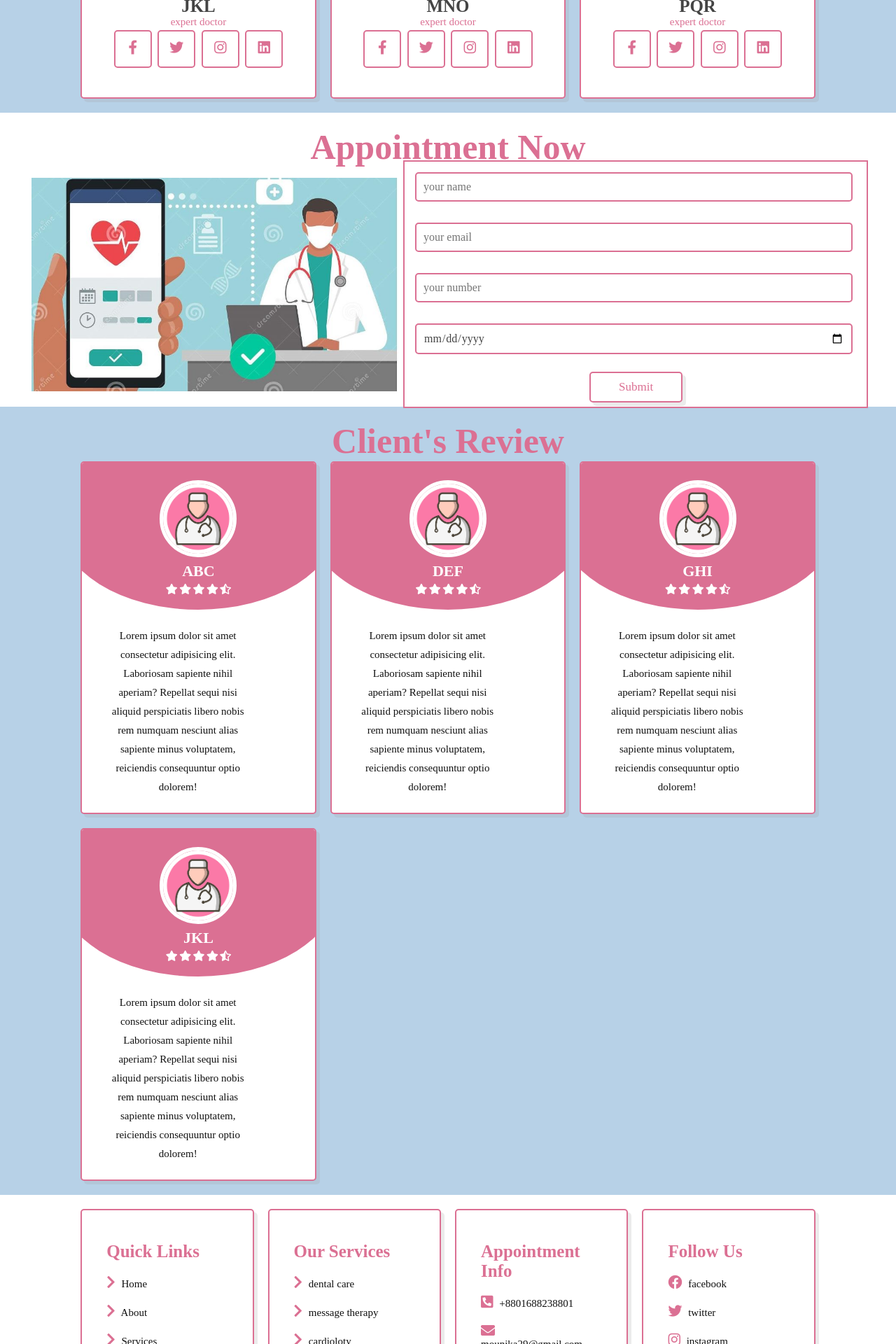
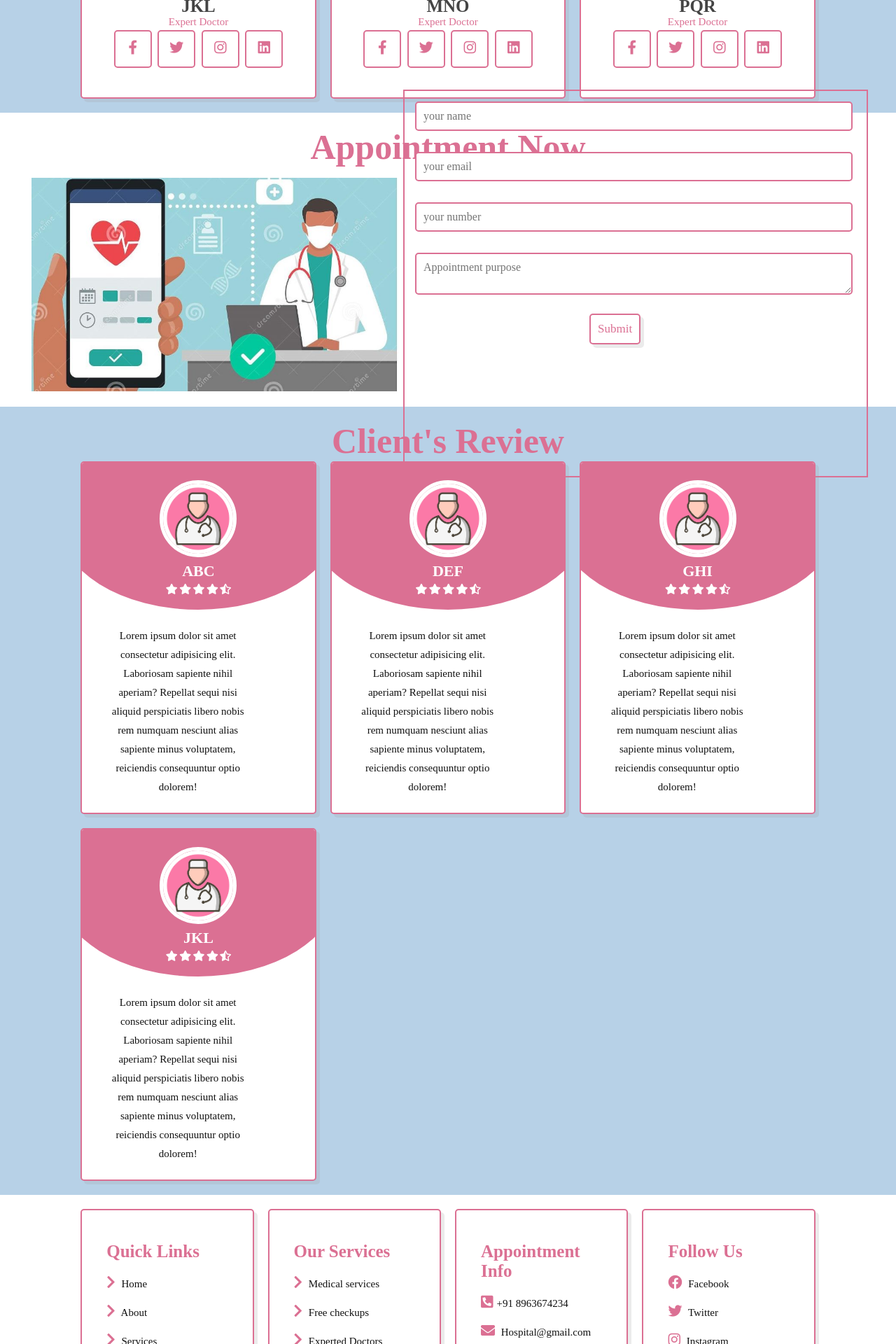
Before and after one commit to Mounika-sikakollu/Management, a Django app: page / in a window 1280 px wide; the page is wider, and only the part inside the window is pictured. Shown: the part 1960-3880 px from the top of that part at 70% size. Run offline with Django 4.2, Linux system fonts and the light colour scheme; parts of the project's set-up code (start-up, migrations or seed data) failed here and were passed over.

Commit message:
Add files via upload

```diff
--- a/Management/users/static/strapcss/register.css
+++ b/Management/users/static/strapcss/register.css
@@ -24,7 +24,6 @@
     padding-left:0%;
     height: 50px;
     width: 50px;
-    display: flex;
     transition:transform .2s;
     margin-left:5px;
     border: 2px solid white;
@@ -42,8 +41,8 @@
 .nav-item2{
     position:relative;
     left:1250px;
-    display: flex;
     margin-right: 2rem;
+    justify-content: space-between;
 }
 
 .btn{
@@ -99,7 +98,7 @@
 }
 .container_col-6{
   height: 460px;
-  width: 700px;
+  width: 660px;
   margin-top:1.5rem;
   padding-top:1rem;
   border:1px solid #DB7093;
--- a/Management/users/templates/users/base2.html
+++ b/Management/users/templates/users/base2.html
@@ -34,6 +34,7 @@
     <li><img src="{% static 'media/images/heart.png' %}" id="logo" alt="heart.png" ></li></ul>
     <ul class="navbar-nav"class="justify-content-center">
     <li><h2 class="font-weight-bold heading">SURE Trust</h2></li>
+
   </ul>
    <ul class="navbar-nav" class="justify-content-end-flex">
      <li class="nav-item">
@@ -46,7 +47,7 @@
        <a class="nav-link" href="{% url 'services' %}">Services</a>
      </li>
      <li class="nav-item">
-      <a class="nav-link" href="{% url 'update' %}">Update</a>
+      <a class="nav-link" href="{% url 'news' %}">News</a>
     </li>
     {% if user.is_authenticated %}
      <li class="nav-item"><a class="nav-link" href="{% url 'feedback' %}">Feedback</a></li>
--- a/Management/users/templates/users/feedback.html
+++ b/Management/users/templates/users/feedback.html
@@ -1,7 +1,7 @@
 {% extends 'users/base2.html' %}
 {% load crispy_forms_tags %}
 {% block content %}
-<h3 class="text-center">Feedback</h3>
+<h3 class="title">Feedback</h3>
 <p>Let us know what you think about our hospital as well as the doctor you consulted.</p>
 <div class="container col-6">
     <form method="POST" action="#">
@@ -34,7 +34,7 @@
           <div class="form-group col-13">
             <label for="message" >Message</label>
             <textarea name="message"class="form-control" id="message" rows="3" placeholder="Write us a message" required></textarea>
-            <input type="submit" class="btn btn-succcess btn-lg mt-1 ml-4" value="submit">
+            <input type="submit" class="btn-sub" value="Submit" style="background-color:white!important;">
           </div>
     </form>
 </div>
--- a/Management/webpages/admin.py
+++ b/Management/webpages/admin.py
@@ -1 +1,4 @@
 from django.contrib import admin
+from .models import Appointment
+
+admin.site.register(Appointment)
--- a/Management/webpages/static/css/main.css
+++ b/Management/webpages/static/css/main.css
@@ -457,6 +457,7 @@
 
    margin-left: 800px;
    }
+
   .myBtn_multi:hover{
    background-color: rgb(183,209,231);
    transform: scale(1.0);
@@ -580,9 +581,9 @@
     margin-top: 1.5rem;
  }
  .box-form{
-   margin-top: 1.2rem;
+   margin-top: 1rem;
    width: 660px;
-   height:350px;
+   height:550px;
    border:2px solid palevioletred;
    position:absolute;
    right:40px;
@@ -599,10 +600,10 @@
  }
 
  .appointment .row .btn{
-    padding:1rem 4rem;
+    padding:1rem 1rem;
     position: relative;
     left:40%;
-    margin-bottom: 1rem;
+    margin-bottom:0.3rem;
  }
  /* appointmenting section ends  */
 
@@ -754,75 +755,3 @@
     }
 
  }
-
- /* contact.css
- .consecr{
-   border:2px solid palevioletred;
-   height: 90px;
-   width:98%;
-   position: relative;
-   right:150px;
- }
-p{
-    padding-top:2px;;
-    font-size:2rem;
-    padding-left: 20px;
-}
-.boxape
-   {
-    border:1px solid #DB7093;
-    width:350px;
-    background-color: whitesmoke;
-    padding:1rem 1rem;
-    margin-top: 5.5rem;
-    margin-right: 2px;
-    text-align: center;
-    font-size: 1.7rem;
-   }
-
-   .boxape:hover{
-    background-color:#db707000;
-   }
-   .box-form{
-    border:1px solid #DB7093;
-    width:500px;
-    background-color: whitesmoke;
-    padding:2rem 2rem;
-    margin-left: 700px;
-    margin-top: 3rem;
-    position: absolute;
-    top:250px;
-   }
-input[type=text],select {
-    width: 100%;
-    padding: 12px 20px;
-    margin: 8px 0;
-    border: 1px solid #DB7093;
-    border-radius: 4px;
-    box-sizing: border-box;
-  }
-  input[type=submit] {
-    width: 50%;
-    background-color: #DB7093;
-    color: white;
-    padding: 12px 20px;
-    margin: 4px 4px;
-    border: none;
-    border-radius: 4px;
-    cursor: pointer;
-    font-size: 1.4rem;
-
-  }
-
-  input[type=submit]:hover {
-    background-color: grey;
-  }
-  textarea{
-    width:455px;
-    height:50px;
-    padding:12px 20px;
-     margin:8px 0;
-     border-radius: 4px;
-     display:inline-block;
-     border:1px solid palevioletred;
-  }*/
--- a/Management/webpages/templates/pages/about.html
+++ b/Management/webpages/templates/pages/about.html
@@ -12,7 +12,7 @@
             <h3>Take The World's Best Quality Treatment</h3>
             <p>Lorem ipsum dolor sit amet consectetur, adipisicing elit. Iure ducimus, quod ex cupiditate ullam in assumenda maiores et culpa odit tempora ipsam qui, quisquam quis facere iste fuga, minus nesciunt.</p>
             <p>Lorem ipsum dolor, sit amet consectetur adipisicing elit. Natus vero ipsam laborum porro voluptates voluptatibus a nihil temporibus deserunt vel?</p>
-            <a href="#" class="btn"> Learn More </a>
+            <a href="{% url 'more' %}" class="btn"> Learn More </a>
         </div>
     </div>
 </section>
--- a/Management/webpages/templates/pages/base.html
+++ b/Management/webpages/templates/pages/base.html
@@ -36,7 +36,7 @@
              <li><a href="{% url 'about' %}">About Us</a></li>
              <li><a href="{% url 'services' %}">Services</a></li>
              <li><a href="{% url 'feedback' %}">Feedback</a></li>
-             <li><a href="{% url 'update' %}">Update</a></li>
+             <li><a href="{% url 'news' %}">News</a></li>
              <li><a href="{% url 'login'%}">Login </a></li>
            </ul>
            </nav>
--- a/Management/webpages/templates/pages/index.html
+++ b/Management/webpages/templates/pages/index.html
@@ -22,7 +22,7 @@
             <p>Maintaining good health will ultimately lead to a happy mind which is more valuable than any precious gift in today’s life.
                 Having a healthy life must be a part of everyone’s lifestyle.
                 If one has a healthy and happy mind, then one will always stay motivated towards one’s work and will be productive at work.</p>
-            <a href="#" class="btn">Learn More </a>
+            <a href="{% url 'more' %}" class="btn">Learn More </a>
         </div>
     </section>
     <!-- home section ends -->
@@ -32,37 +32,37 @@
     <div class="cell">
         <div class="cell">
             <th>
-           <td><p class="tooltip">Doctors at work<span class="tooltiptext">Top 5 doctors in our hospital.
+           <td><p class="tooltip">Doctors at Work<span class="tooltiptext">Top 5 doctors in our hospital.
                 1. Dr. Siddhartha Mukherjee – Biologist.
                 2. Dr. Naresh Trehan – cardiothoracic surgeon.
                 3. Dr. Sudhansu Bhattacharyya – Cardiac surgeon.
                 4. Dr.  Surbhi Anand – Endodontist.
                 5. Dr. Ashish Sabharwal- Urologist.
-                <a href="#">Learn More</a></span></p></td></th>
+                <a href="{% url 'more' %}">Learn More</a></span></p></td></th>
         </div>
 
         <div class="cell">
             <th>
-           <td><p class="tooltip">Satisfied patients<span class="tooltiptext">Patients and staff satisfaction is an important component of the health care industry.About the performance of staff, appointment system,behavior of staff,support service and any other suggestions of patients.  <a href="#">Learn More</a></span></p></td></th>
+           <td><p class="tooltip">Satisfied Patients<span class="tooltiptext">Patients and staff satisfaction is an important component of the health care industry.About the performance of staff, appointment system,behavior of staff,support service and any other suggestions of patients.  <a href="#">Learn More</a></span></p></td></th>
         </div>
         <div class="cell">
             <th>
            <td>
-            <p class="tooltip">Bed facility<span class="tooltiptext"> A hospital bed specially designed for
+            <p class="tooltip">Bed Facility<span class="tooltiptext"> A hospital bed specially designed for
                 hospitalized patients or others in need of some form of health care. These beds have special features both for the
                 comfort and well-being of the patient and for the convenience of health care workers.
-        <a href="#">Learn More</a></span></p></td></th>
+        <a href="{% url 'more' %}">Learn More</a></span></p></td></th>
         </div>
 
         <div class="cell">
             <th>
            <td>
-            <p class="tooltip">Available hospitals<span class="tooltiptext">Available hospital are   1. Apollo health city
+            <p class="tooltip">Available Hospitals<span class="tooltiptext">Available hospital are   1. Apollo health city
              2. Kims- Krishna Institute Of Medical Sciences
                 3. Sunshine hospitals
                 4. Continental hospitals
                 5. Medicover Hospitals
-                <a href="#">Learn More</a>
+                <a href="{% url 'more' %}">Learn More</a>
             </span></p></td></th>
         </div>
 </section>
@@ -79,7 +79,7 @@
         <div class="box">
             <img src="{% static 'media/images/doctor1.jpg' %}" alt="">
             <h3>ABC</h3>
-            <span>expert doctor</span>
+            <span>Expert Doctor</span>
             <div class="share" class="box">
                 <a href="#" class="fab fa-facebook-f"></a>
                 <a href="#" class="fab fa-twitter"></a>
@@ -92,7 +92,7 @@
         <div class="box">
             <img src="{% static 'media/images/doctor2.jpg' %}" alt="">
             <h3>DEF</h3>
-            <span>expert doctor</span>
+            <span>Expert Doctor</span>
             <div class="share">
             <a href="#" class="fab fa-facebook-f"></a>
                 <a href="#" class="fab fa-twitter"></a>
@@ -105,7 +105,7 @@
         <div class="box">
             <img src="{% static 'media/images/doctor3.jpg' %}" alt="">
             <h3>GHI</h3>
-            <span>expert doctor</span>
+            <span>Expert Doctor</span>
             <div class="share">
             <a href="#" class="fab fa-facebook-f"></a>
                 <a href="#" class="fab fa-twitter"></a>
@@ -118,7 +118,7 @@
         <div class="box">
             <img src="{% static 'media/images/doctor4.jpg' %}" alt="">
             <h3>JKL</h3>
-            <span>expert doctor</span>
+            <span>Expert Doctor</span>
             <div class="share">
                 <a href="#" class="fab fa-facebook-f"></a>
                     <a href="#" class="fab fa-twitter"></a>
@@ -131,7 +131,7 @@
         <div class="box">
             <img src="{% static 'media/images/doctor5.jpg' %}" alt="">
             <h3>MNO</h3>
-            <span>expert doctor</span>
+            <span>Expert Doctor</span>
             <div class="share">
                 <a href="#" class="fab fa-facebook-f"></a>
                     <a href="#" class="fab fa-twitter"></a>
@@ -143,7 +143,7 @@
         <div class="box">
             <img src="{% static 'media/images/doctor5.jpg' %}" alt="">
             <h3>PQR</h3>
-            <span>expert doctor</span>
+            <span>Expert Doctor</span>
             <div class="share">
                 <a href="#" class="fab fa-facebook-f"></a>
                     <a href="#" class="fab fa-twitter"></a>
@@ -167,11 +167,12 @@
         <div class="image">
             <img src="{% static 'media/images/appointment.jpg' %}" alt="">
         </div>
-      <form class="box-form">
-                  <input type="text"name="name" placeholder="your name" class="box">
-                  <input type="email"name="email" placeholder="your email" class="box">
-                  <input type="number"name="number" placeholder="your number" class="box">
-                  <input type="date"name="date" class="box"> <br>
+      <form  method="post" class="box-form">
+        {% csrf_token %}
+                  <input type="text"name="name" placeholder="your name" class="box" required>
+                  <input type="email"name="email" placeholder="your email" class="box" required>
+                  <input type="number"name="number" placeholder="your number" class="box" required>
+                  <textarea placeholder="Appointment purpose" name="message" class="box" required></textarea> <br>
                   <input type="submit" name="submit" value="Submit" class="btn">
      </form></div>
 </section>
@@ -250,37 +251,37 @@
         <div class="box">
             <h3>Quick Links</h3>
             <a href="#home"> <i class="fas fa-chevron-right"></i> Home </a>
-            <a href="#about"> <i class="fas fa-chevron-right"></i> About </a>
-            <a href="#services"> <i class="fas fa-chevron-right"></i> Services </a>
+            <a href="{% url 'about' %} "> <i class="fas fa-chevron-right"></i> About </a>
+            <a href="{% url 'services' %}"> <i class="fas fa-chevron-right"></i> Services </a>
             <a href="#doctors"> <i class="fas fa-chevron-right"></i> Doctors </a>
             <a href="#appointment"> <i class="fas fa-chevron-right"></i> Appointment </a>
             <a href="#review"> <i class="fas fa-chevron-right"></i> Review </a>
-            <a href="contact.html"> <i class="fas fa-chevron-right"></i>VContact us </a>
+            <a href="{% url 'news' %}"> <i class="fas fa-chevron-right"></i>News </a>
         </div>
 
         <div class="box">
             <h3>Our Services</h3>
-            <a href="#"> <i class="fas fa-chevron-right"></i> dental care </a>
-            <a href="#"> <i class="fas fa-chevron-right"></i> message therapy </a>
-            <a href="#"> <i class="fas fa-chevron-right"></i> cardioloty </a>
-            <a href="#"> <i class="fas fa-chevron-right"></i> diagnosis </a>
-            <a href="#"> <i class="fas fa-chevron-right"></i> ambulance service </a>
+            <a href="#"> <i class="fas fa-chevron-right"></i> Medical services </a>
+            <a href="#"> <i class="fas fa-chevron-right"></i> Free checkups </a>
+            <a href="#"> <i class="fas fa-chevron-right"></i> Experted Doctors </a>
+            <a href="#"> <i class="fas fa-chevron-right"></i> Laboratory </a>
+            <a href="#"> <i class="fas fa-chevron-right"></i> Ambulance service </a>
         </div>
 
         <div class="box">
             <h3>Appointment Info</h3>
-            <a href="#"> <i class="fas fa-phone-square-alt"></i> +8801688238801 </a>
-            <a href="#"> <i class="fas fa-envelope"></i> mounika29@gmail.com </a>
-            <a href="#"> <i class="fas fa-map-marker-alt"></i> hyderabad </a>
+            <a href="#"> <i class="fas fa-phone-square-alt"></i>+91 8963674234 </a>
+            <a href="#"> <i class="fas fa-envelope"></i> Hospital@gmail.com </a>
+            <a href="#"> <i class="fas fa-map-marker-alt"></i> Hyderabad </a>
         </div>
 
         <div class="box">
             <h3>Follow Us</h3>
-            <a href="#"> <i class="fab fa-facebook"></i> facebook </a>
-            <a href="#"> <i class="fab fa-twitter"></i> twitter </a>
-            <a href="#"> <i class="fab fa-instagram"></i> instagram </a>
-            <a href="#"> <i class="fab fa-linkedin"></i> linkedin </a>
-            <a href="#"> <i class="fab fa-pinterest"></i> pinterest </a>
+            <a href="#"> <i class="fab fa-facebook"></i> Facebook </a>
+            <a href="#"> <i class="fab fa-twitter"></i> Twitter </a>
+            <a href="#"> <i class="fab fa-instagram"></i> Instagram </a>
+            <a href="#"> <i class="fab fa-linkedin"></i> Linkedin </a>
+            <a href="#"> <i class="fab fa-pinterest"></i> Pinterest </a>
         </div>
 
     </div>
--- /dev/null
+++ b/Management/webpages/templates/pages/news.html
@@ -0,0 +1,6 @@
+{% extends 'pages/base.html' %}
+{% block content %}
+   <div>
+    Welcome to new  super speciality hospital
+   </div>
+{% endblock content %}
--- a/Management/webpages/urls.py
+++ b/Management/webpages/urls.py
@@ -4,5 +4,6 @@
     path('',views.home,name='index'),
     path('about',views.about,name='about'),
     path('services',views.services,name='services'),
-    path('update',views.update,name='update'),
+    path('news',views.news,name='news'),
+    path('more',views.more,name='more'),
 ]
--- a/Management/webpages/views.py
+++ b/Management/webpages/views.py
@@ -1,11 +1,24 @@
-from django.shortcuts import render,redirect
-from django.http import HttpResponse
-from django.contrib import messages
+from django.shortcuts import  HttpResponse, render,redirect
+from .models import Appointment
+
 
 # Create your views here.
 
 def home(request):
-    return render(request,"pages/index.html")
+     if request.method=="POST":
+         appiontment=Appointment()
+         name=request.POST.get('name')
+         email=request.POST.get('email')
+         number=request.POST.get('number')
+         message=request.POST.get('message')
+         appiontment.name=name
+         appiontment.email=email
+         appiontment.number=number
+         appiontment.message=message
+         appiontment.save()
+         return HttpResponse("<h1> THANKS FOR APPOINTMENT US </h1>")
+
+     return render(request,"pages/index.html")
 
 def about(request):
     return render(request,"pages/about.html")
@@ -14,5 +27,8 @@
 def services(request):
     return render(request,"pages/services.html")
 
-def update(request):
-    return render(request,"pages/update.html")
+def news(request):
+    return render(request,"pages/news.html")
+
+def more(request):
+    return render(request,"pages/more.html")
```
Also changed, not shown: Management/webpages/models.py (+10 -0 lines), Management/webpages/templates/pages/more.html (added, +38 -0 lines), Management/webpages/templates/pages/services.html (+26 -26 lines), Management/db.sqlite3, Management/webpages/migrations/0001_initial.py (added), Management/webpages/migrations/0002_rename_appointment_purpose_appointment_appointment_purpose.py (added), Management/webpages/migrations/0003_rename_appointment_purpose_appointment_message.py (added).
